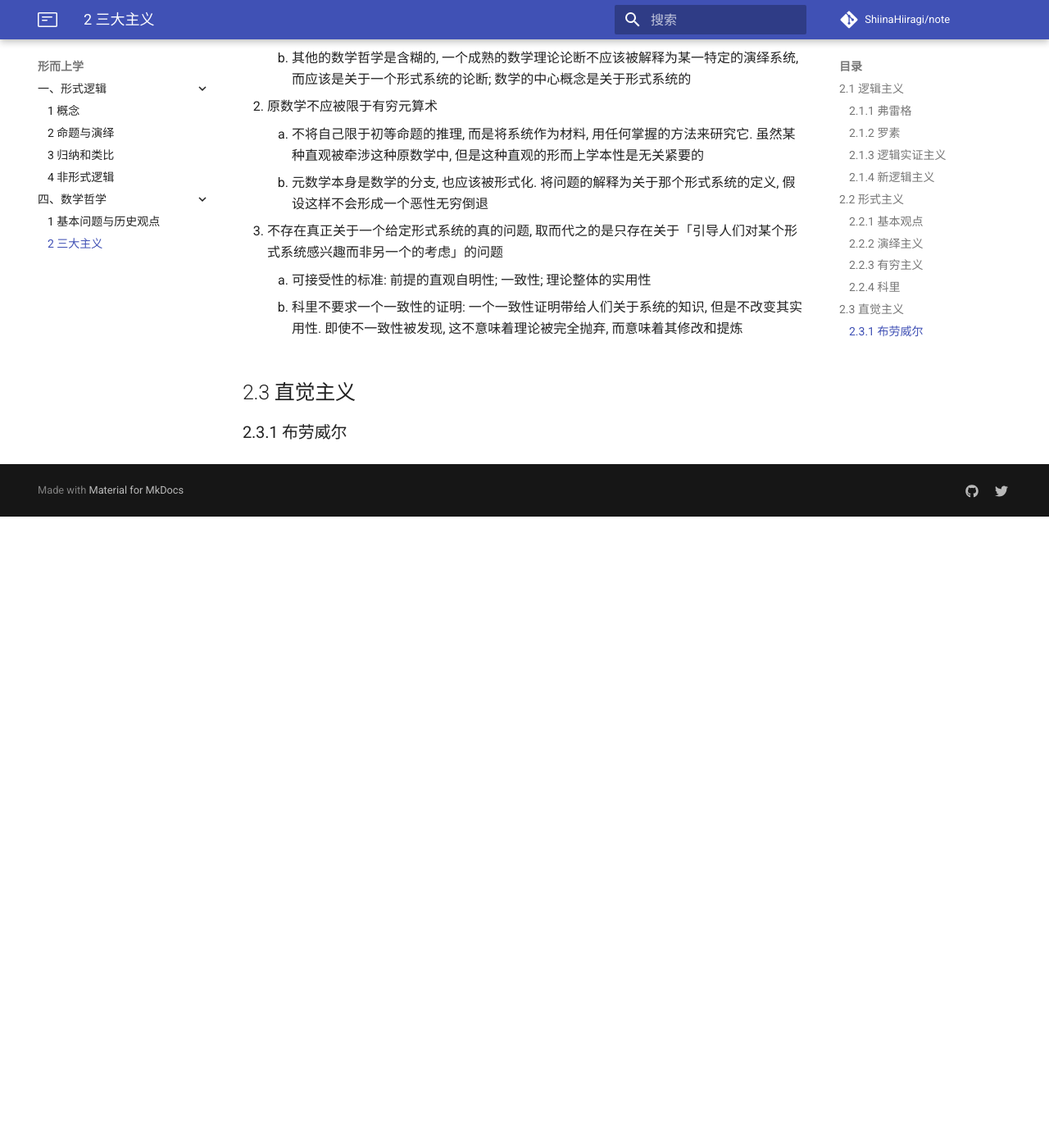
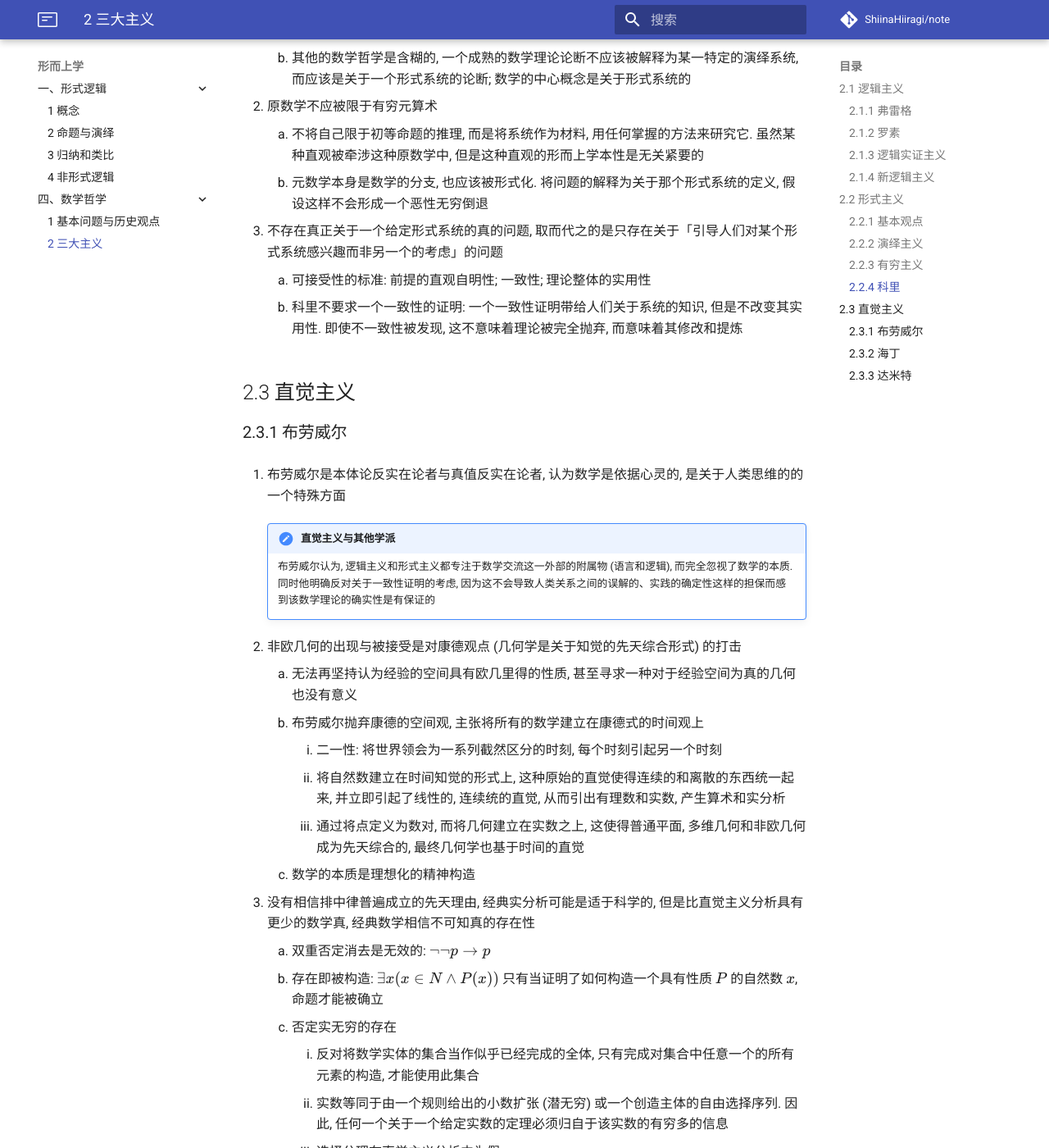
Before and after one commit to ShiinaHiiragi/note, an MkDocs documentation site: the page built from docs/meta/math/doctrine.md, in a window 1280 px wide and 1400 px high, scrolled down 6091 px. Shown: the whole window at 82% size. Built offline with MkDocs 1.6.1 and Material for MkDocs 9.7.7, drawn with Linux system fonts in a browser that asks for light colours; comment, search, counter and statistics services are not loaded; before the commit the page ends 6721 px from its top, so only the background shows below that; some of the changed text lies outside the part shown.

Commit message:
add half intuitionism

```diff
--- a/docs/meta/math/doctrine.md
+++ b/docs/meta/math/doctrine.md
@@ -144,3 +144,41 @@
 
 ## 2.3 直觉主义
 ### 2.3.1 布劳威尔
+1. 布劳威尔是本体论反实在论者与真值反实在论者, 认为数学是依据心灵的, 是关于人类思维的的一个特殊方面
+
+    !!! note "直觉主义与其他学派"
+        布劳威尔认为, 逻辑主义和形式主义都专注于数学交流这一外部的附属物 (语言和逻辑), 而完全忽视了数学的本质.
+        同时他明确反对关于一致性证明的考虑, 因为这不会导致人类关系之间的误解的、实践的确定性这样的担保而感到该数学理论的确实性是有保证的
+
+2. 非欧几何的出现与被接受是对康德观点 (几何学是关于知觉的先天综合形式) 的打击
+    1. 无法再坚持认为经验的空间具有欧几里得的性质, 甚至寻求一种对于经验空间为真的几何也没有意义
+    2. 布劳威尔抛弃康德的空间观, 主张将所有的数学建立在康德式的时间观上
+        1. 二一性: 将世界领会为一系列截然区分的时刻, 每个时刻引起另一个时刻
+        2. 将自然数建立在时间知觉的形式上, 这种原始的直觉使得连续的和离散的东西统一起来, 并立即引起了线性的, 连续统的直觉, 从而引出有理数和实数, 产生算术和实分析
+        3. 通过将点定义为数对, 而将几何建立在实数之上, 这使得普通平面, 多维几何和非欧几何成为先天综合的, 最终几何学也基于时间的直觉
+    3. 数学的本质是理想化的精神构造
+3. 没有相信排中律普遍成立的先天理由, 经典实分析可能是适于科学的, 但是比直觉主义分析具有更少的数学真, 经典数学相信不可知真的存在性
+    1. 双重否定消去是无效的: $\neg\neg p \to p$
+    2. 存在即被构造: $\exists x(x\in N \wedge P(x))$ 只有当证明了如何构造一个具有性质 $P$ 的自然数 $x$, 命题才能被确立
+    3. 否定实无穷的存在
+        1. 反对将数学实体的集合当作似乎已经完成的全体, 只有完成对集合中任意一个的所有元素的构造, 才能使用此集合
+        2. 实数等同于由一个规则给出的小数扩张 (潜无穷) 或一个创造主体的自由选择序列. 因此, 任何一个关于一个给定实数的定理必须归自于该实数的有穷多的信息
+        3. 选择公理在直觉主义分析中为假
+4. 直觉主义数学与经典数学不相容: 存在不能被嵌入任何经典逻辑框架的直觉主义的结构, 也存在不能对应于任何经典逻辑框架的直觉主义的结构
+
+    !!! note "构造主义"
+        构造主义是既不接受排中律, 也不接受直觉主义分析的非经典部分的学派
+
+### 2.3.2 海丁
+1. 海丁谓词演算: 海丁发展的一套严格的直觉主义逻辑的形式化系统
+    1. 从经典逻辑背后的形而上学假设 (真值实在论) 来看, 经典数学的语言应被理解为客观的真之条件
+    2. 海丁同意布劳威尔关于宣扬精神构造而贬低语言和逻辑的观点: 形式系统自身是一个合法的数学构造, 但是人们永远不能保证形式系统完整地表达了任何数学思想的领域
+2. 数学是依赖心灵的
+    1. 经典数学依赖于「数学对象独立于人们而存在, 并且数学真是客观的和永恒的」的形而上学原理
+    2. 数学时间不应该依赖于形而上学: 如果「存在」的意思不是被构造, 那么其必须有其他的形而上学意义. 在对精神的数学构造的学习中, 存在必须与「被构造」同义
+
+        !!! note "形而上学"
+            科里的形式主义同样主张无需形而上学假设, 避免形而上学似乎是数学哲学的共同前提.
+            但是在数学哲学中, 形而上学是无法回避的 (例如布劳威尔的康德式立场并非形而上中立), 尽管形而上学和数学实践的关系可以被质疑
+
+### 2.3.3 达米特
```
Also changed, not shown: docs/index.md (+2 -2 lines), docs/intro/dir.md (+2 -2 lines).
